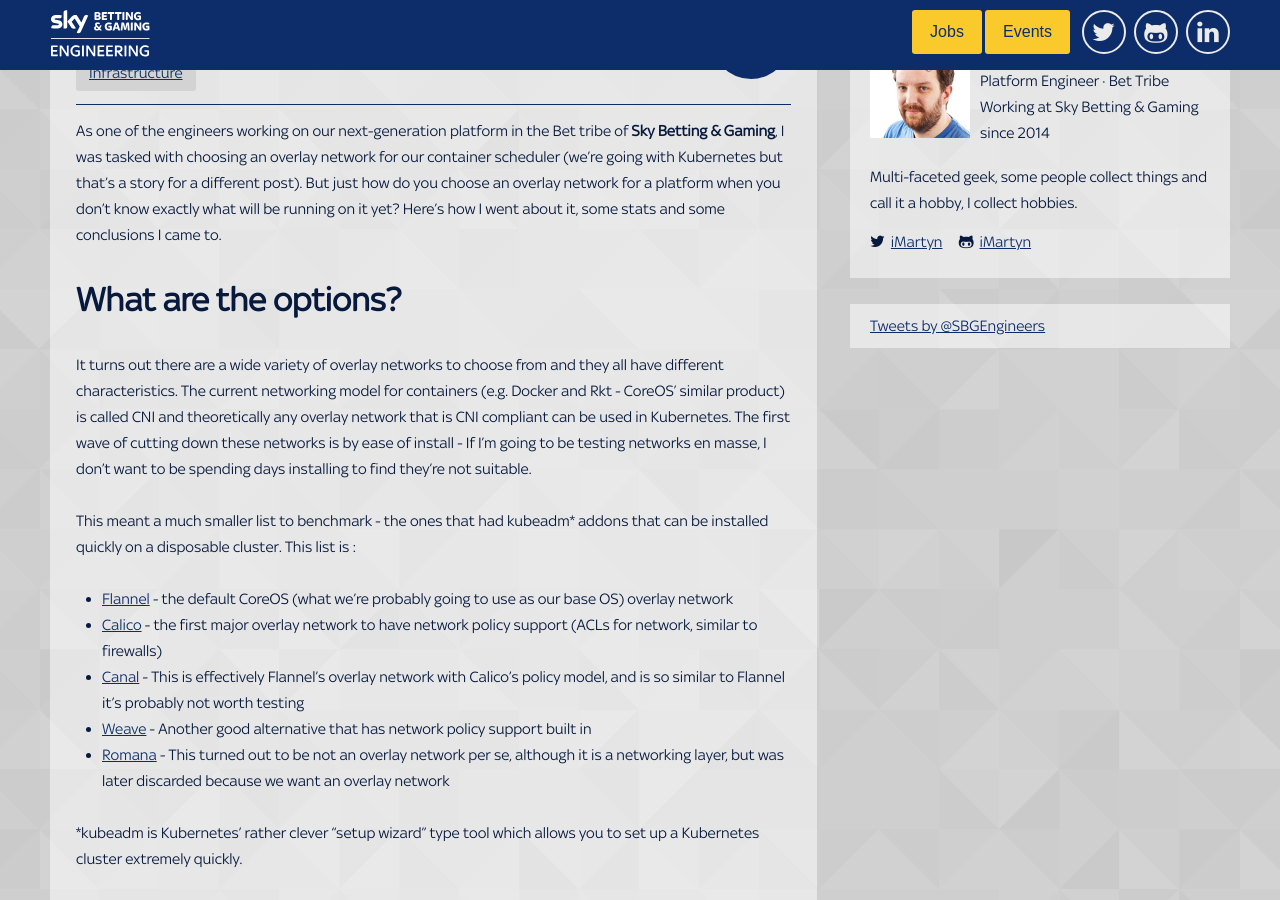
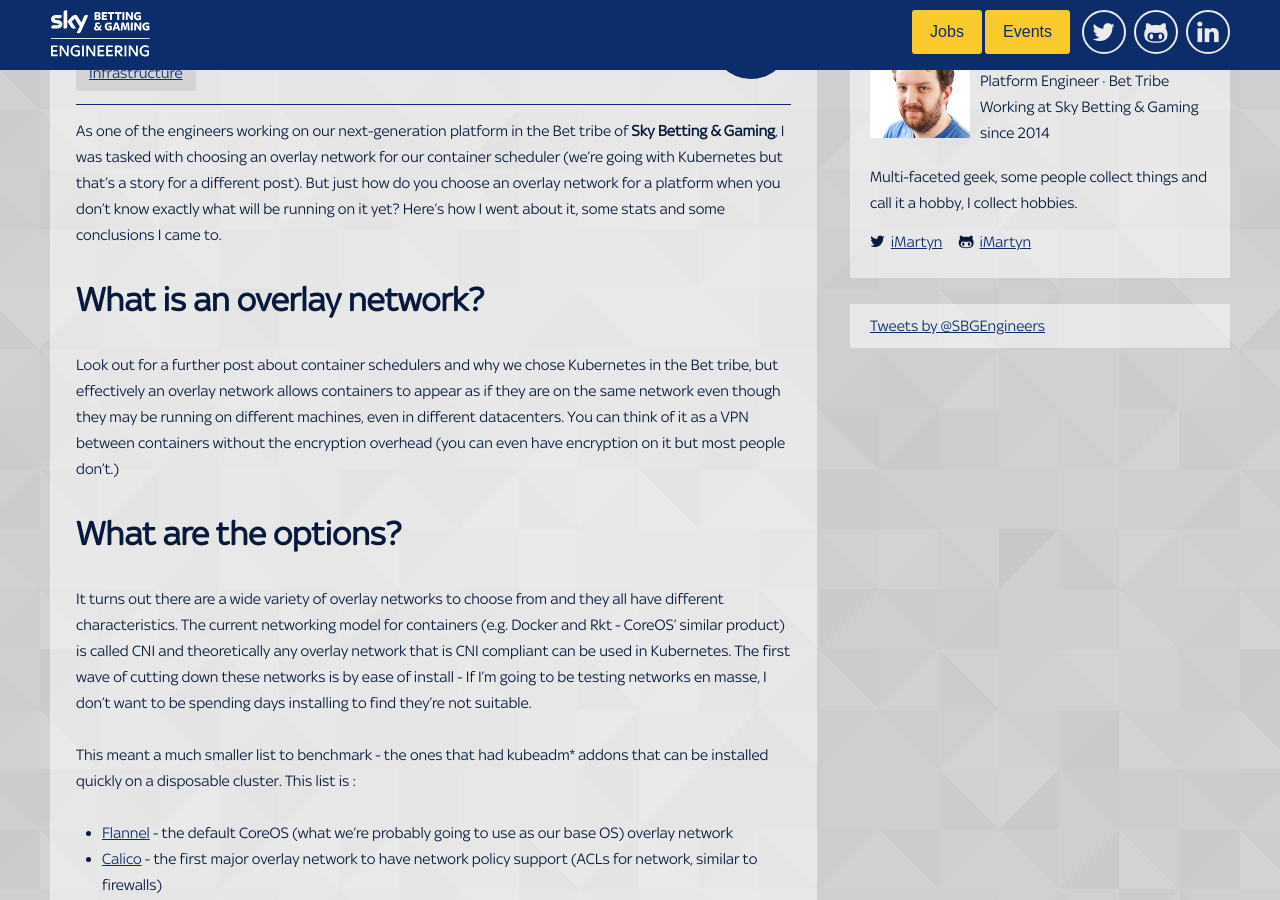
Before and after one commit to skybet/skybet.github.io, a Jekyll site: the page built from _posts/2017-02-02-overlay-network-performance-testing.md, in a window 1280 px wide and 900 px high, scrolled down 490 px. Built offline with Jekyll 4.4.1, drawn with Linux system fonts in a browser that asks for light colours; nearby versions of some CDN libraries; some web fonts are replaced; comment, search, counter and statistics services are not loaded.

Commit message:
Add what is an overlay network section

```diff
--- a/_posts/2017-02-02-overlay-network-performance-testing.md
+++ b/_posts/2017-02-02-overlay-network-performance-testing.md
@@ -9,6 +9,9 @@
 ---
 
 As one of the engineers working on our next-generation platform in the Bet tribe of **Sky Betting & Gaming**, I was tasked with choosing an overlay network for our container scheduler (we're going with Kubernetes but that's a story for a different post).  But just how do you choose an overlay network for a platform when you don't know exactly what will be running on it yet?  Here's how I went about it, some stats and some conclusions I came to.
+
+# What is an overlay network?
+Look out for a further post about container schedulers and why we chose Kubernetes in the Bet tribe, but effectively an overlay network allows containers to appear as if they are on the same network even though they may be running on different machines, even in different datacenters.  You can think of it as a VPN between containers without the encryption overhead (you can even have encryption on it but most people don't.)
 
 # What are the options?
 It turns out there are a wide variety of overlay networks to choose from and they all have different characteristics.  The current networking model for containers (e.g. Docker and Rkt - CoreOS' similar product) is called CNI and theoretically any overlay network that is CNI compliant can be used in Kubernetes.  The first wave of cutting down these networks is by ease of install - If I'm going to be testing networks en masse, I don't want to be spending days installing to find they're not suitable.
```
